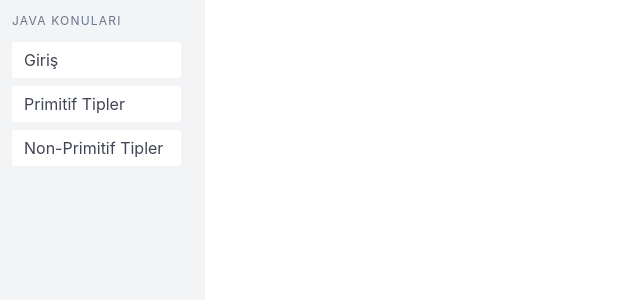
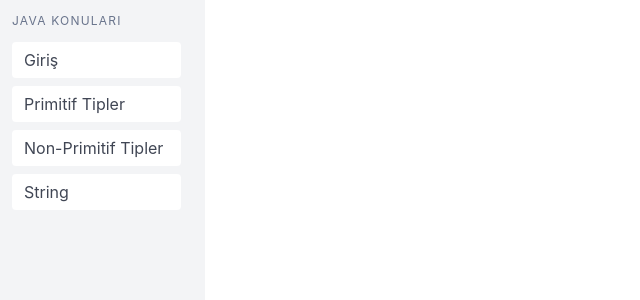
Before and after one commit to agarere/java-core-tutorials, a React (Vite) app: page / in a window 1280 px wide. Shown: the top 300 px of the page, without its empty margins (0-640 px from the left). Built offline with nearby package versions, Linux system fonts and the light colour scheme.

Commit message:
Added string examples

```diff
--- a/package.json
+++ b/package.json
@@ -13,10 +13,12 @@
   },
   "dependencies": {
     "bulma": "^1.0.4",
+    "highlight.js": "^11.11.1",
     "react": "^19.1.1",
     "react-dom": "^19.1.1",
     "react-markdown": "^10.1.0",
     "react-syntax-highlighter": "^15.6.6",
+    "rehype-highlight": "^7.0.2",
     "remark-gfm": "^4.0.1"
   },
   "devDependencies": {
--- a/src/components/TutorialCard.jsx
+++ b/src/components/TutorialCard.jsx
@@ -3,6 +3,8 @@
 import { darcula as codeTheme } from 'react-syntax-highlighter/dist/esm/styles/prism';
 import ReactMarkdown from "react-markdown";
 import remarkGfm from "remark-gfm";
+import rehypeHighlight from "rehype-highlight";
+import "highlight.js/styles/androidstudio.css";
 
 function TutorialCard({ tutorial }) {
   const [readme, setReadme] = useState(null);
@@ -49,8 +51,11 @@
       <div className="card-content">
         <div className="columns">
           <div className={readmeClasssName}>
-            <div className="content">
-              <ReactMarkdown remarkPlugins={[remarkGfm]}>
+            <div className="content prose">
+              <ReactMarkdown
+                remarkPlugins={[remarkGfm]}
+                rehypePlugins={[rehypeHighlight]}
+              >
                 {readme}
               </ReactMarkdown>
             </div>
--- a/src/config/PageConfig.js
+++ b/src/config/PageConfig.js
@@ -81,4 +81,15 @@
       },
     ]
   },
+  {
+    id: "string",
+    menuTitle: "String",
+    tutorials: [
+      {
+        id: "String",
+        readme: "readme.md",
+        title: "String",
+      },
+    ]
+  },
 ]
```
Also changed, not shown: public/tutorials/String/readme.md (added), 1 other file (tests, documents, lock files or other folders).
